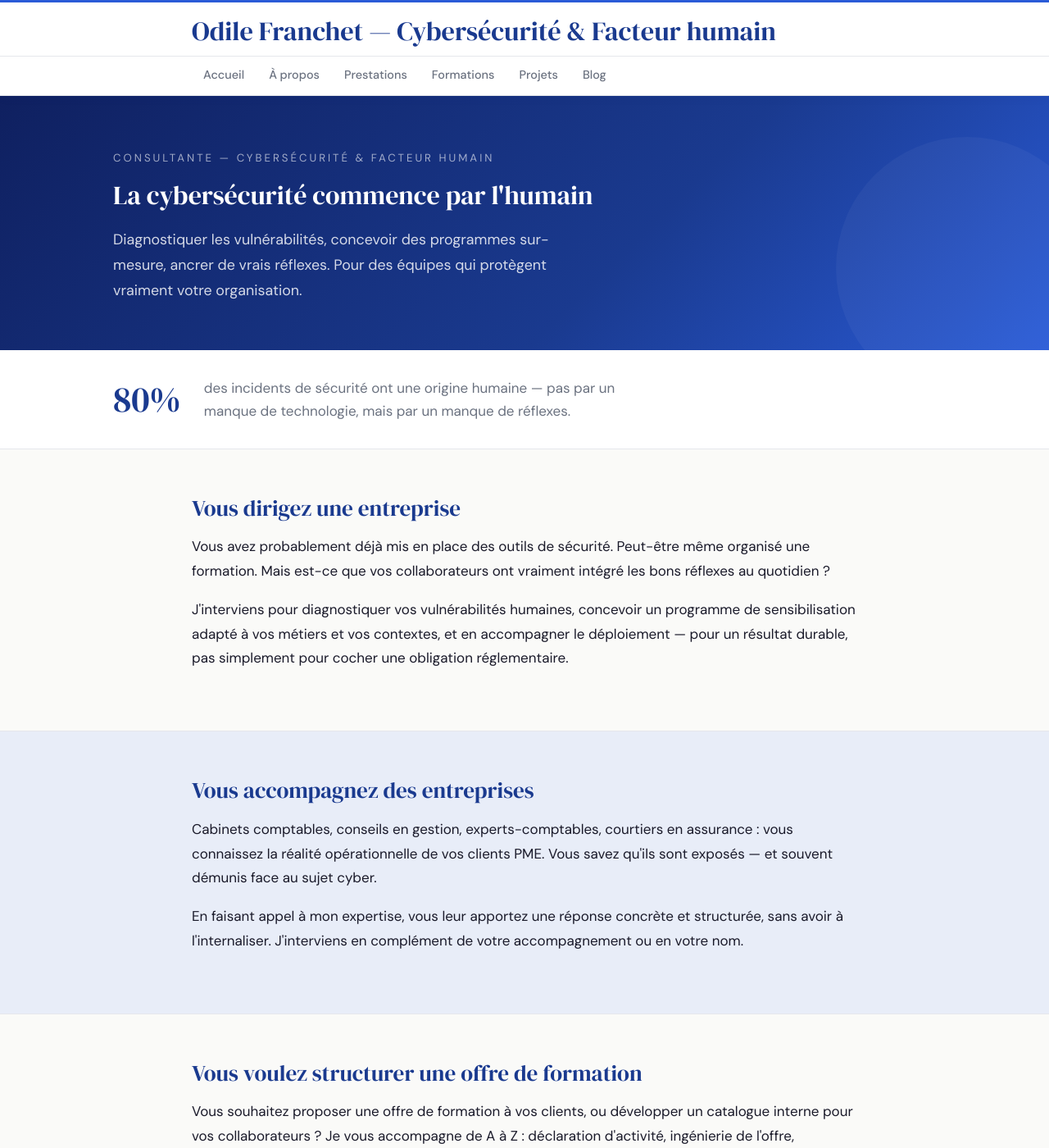
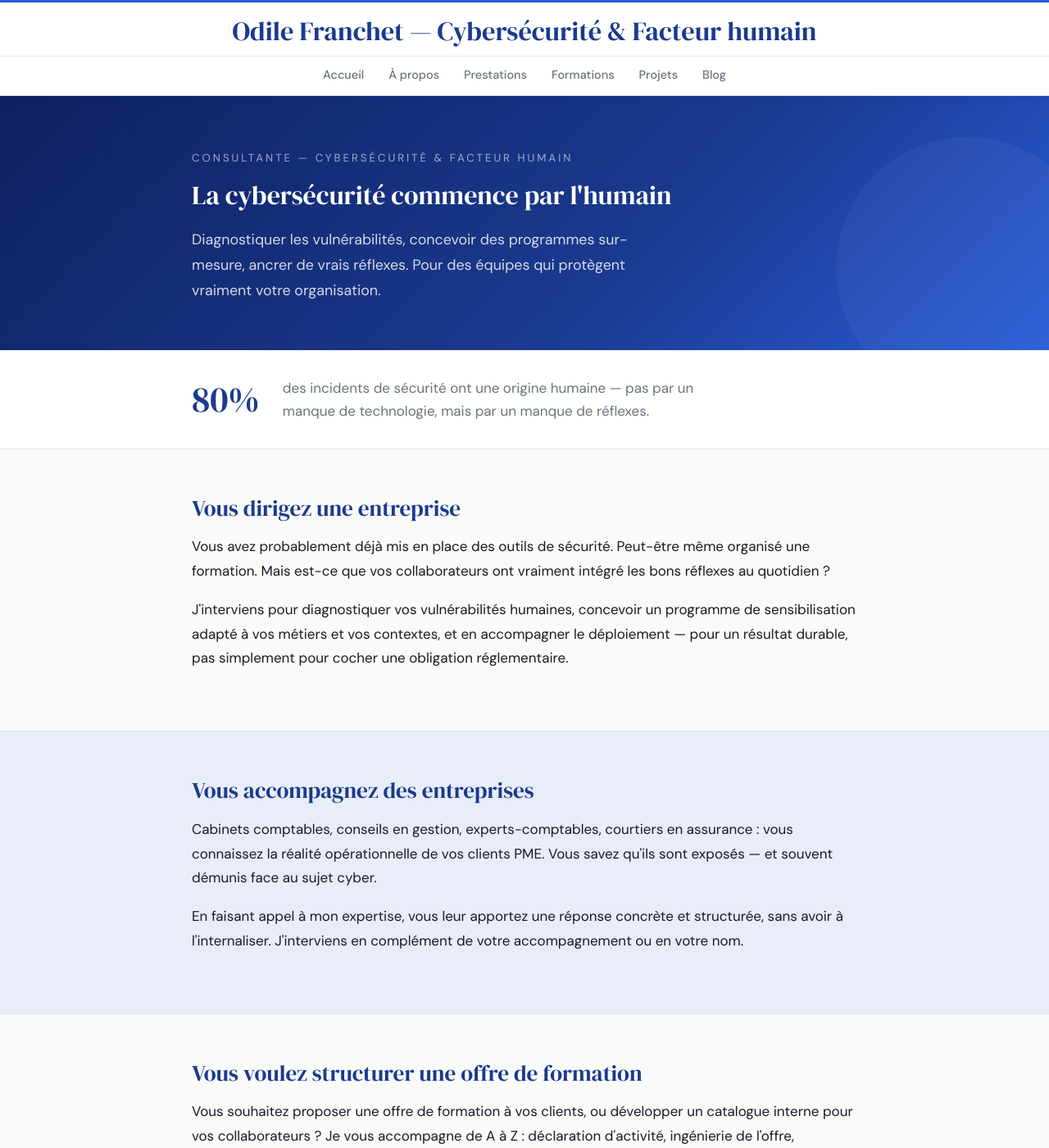
Before and after one commit to ofranchet73/ofranchet73.github.io, a Jekyll site: the page built from index.md, in a window 1280 px wide and 1400 px high. Shown: the whole window at 82% size. Built offline with Jekyll 4.4.1, drawn with Linux system fonts in a browser that asks for light colours.

Commit message:
Update style.css

```diff
--- a/assets/css/style.css
+++ b/assets/css/style.css
@@ -82,6 +82,7 @@ img { max-width: 100%; height: auto; }
   position: sticky;
   top: 0;
   z-index: 100;
+  text-align: center;
 }
 
 .header-inner {
@@ -113,6 +114,7 @@ img { max-width: 100%; height: auto; }
   padding: 0 24px;
   display: flex;
   align-items: center;
+  justify-content: center;
 }
 
 .nav-toggle { display: none; }
@@ -232,9 +234,9 @@ img { max-width: 100%; height: auto; }
 }
 
 .hero-inner {
-  max-width: 1100px;
+  max-width: var(--max-width);
   margin: 0 auto;
-  padding: 0 48px;
+  padding: 0 24px;
   position: relative;
   z-index: 1;
 }
@@ -274,9 +276,9 @@ img { max-width: 100%; height: auto; }
 }
 
 .stat-band-inner {
-  max-width: 1100px;
+  max-width: var(--max-width);
   margin: 0 auto;
-  padding: 0 48px;
+  padding: 0 24px;
   display: flex;
   align-items: center;
   gap: 28px;
```
